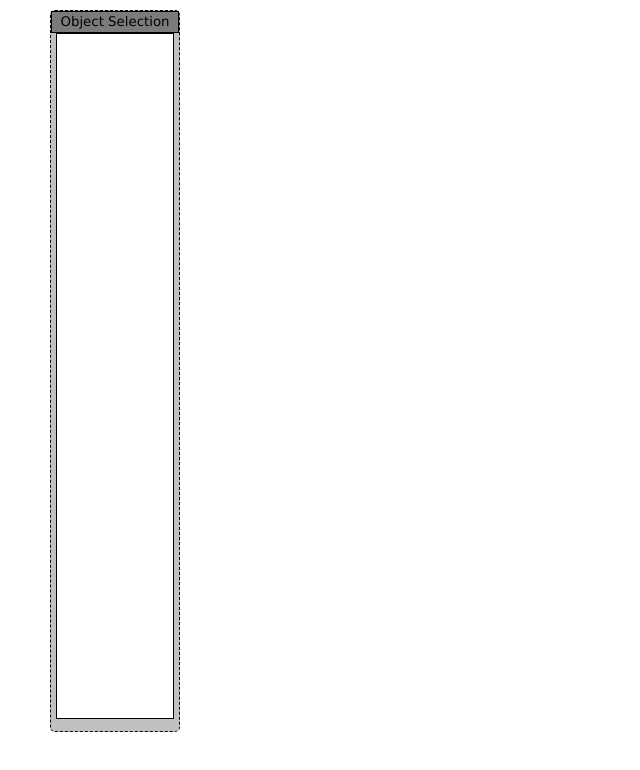
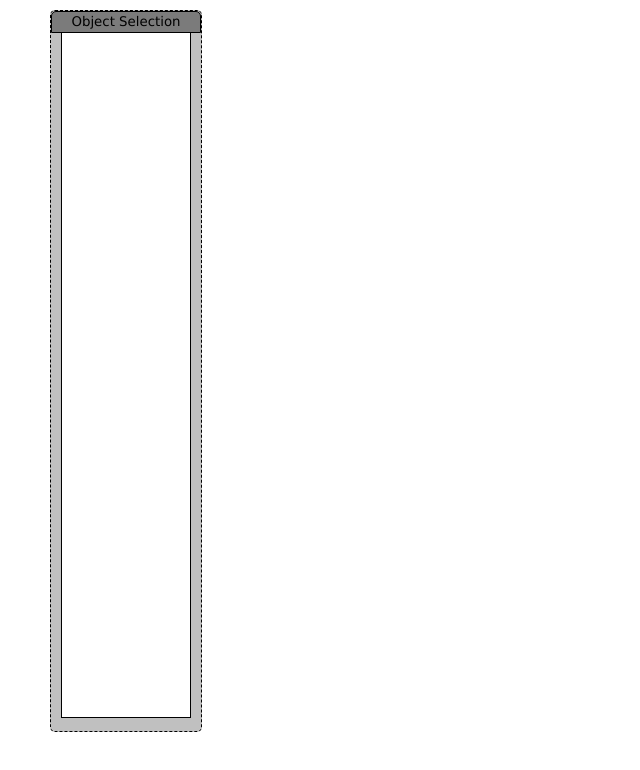
Before and after one commit to GaloisBlocks/GaloisBlocksFrontend, a Svelte app: page / in a window 1280 px wide. Shown: the top 770 px of the page, without its empty margins (0-640 px from the left). Built offline with nearby package versions, Linux system fonts and the light colour scheme.

Commit message:
[UI] Added drag object into editor logic and icons.

```diff
--- a/package.json
+++ b/package.json
@@ -17,5 +17,8 @@
     "tslib": "^2.5.0",
     "typescript": "^4.9.3",
     "vite": "^4.2.0"
+  },
+  "dependencies": {
+    "iconify-icon": "^1.0.7"
   }
 }
--- a/src/App.svelte
+++ b/src/App.svelte
@@ -1,4 +1,19 @@
 <script>
-    import ObjectMenu from "./components/ObjectMenu.svelte";
+  import ObjectMenu from "./components/ObjectMenu.svelte";
 </script>
-<ObjectMenu/>
+
+<div
+class="editor"
+  on:drop={(event) => {
+    console.log(event);
+  }}
+  on:dragover|preventDefault
+>
+</div>
+<ObjectMenu />
+<style>
+    .editor{
+        width:100%;
+        height: 100%;
+    }
+</style>
--- a/src/app.css
+++ b/src/app.css
@@ -2,7 +2,7 @@
   font-family: Inter, system-ui, Avenir, Helvetica, Arial, sans-serif;
   line-height: 1.5;
   font-weight: 400;
-
+  height: 100%;
   color-scheme: light dark;
   color: rgba(255, 255, 255, 0.87);
   background-color: #242424;
@@ -28,7 +28,7 @@ body {
   display: flex;
   place-items: center;
   min-width: 320px;
-  min-height: 100vh;
+  height: 100%;
 }
 
 h1 {
@@ -41,9 +41,8 @@ h1 {
 }
 
 #app {
-  max-width: 1280px;
-  margin: 0 auto;
-  padding: 2rem;
+  width: 100%;
+  height: 100%;
   text-align: center;
 }
 
--- a/src/components/ObjectMenu.svelte
+++ b/src/components/ObjectMenu.svelte
@@ -1,4 +1,5 @@
 <script>
+  import "iconify-icon";
   function dragMe(node) {
     let moving = false;
     let left = 50;
@@ -31,14 +32,33 @@
       moving = false;
     });
   }
+  function drop(event,index){
+    console.log(event)
+  }
+  let list = [1,2,3,4,5]
 </script>
 
 <div class="menu-window" use:dragMe>
   <div id="menu-drag-sel">Object Selection</div>
-  <div class="menu-objs" />
+  <div class="menu-objs-box">
+    <div class="menu-objs">
+      {#each list as index}
+        <iconify-icon
+          draggable="true"
+          class="icon"
+          icon="mdi:home"
+        />
+      {/each}
+    </div>
+  </div>
 </div>
 
 <style>
+  .icon {
+    font-size: 40px;
+    height: 40px;
+    background: transparent;
+  }
   .menu-window {
     border: dashed 1px rgb(0, 0, 0);
     background-color: rgb(192, 192, 192);
@@ -46,18 +66,27 @@
     font-size: 10pt;
     font-family: Verdana;
     color: #000;
-    width: 10vw;
+    width: clamp(150px, 10vw, 10vw);
     height: 90%;
   }
-  .menu-objs {
-    width: 90%;
+  .menu-objs-box {
+    width: 85%;
     height: 95%;
     background-color: rgb(255, 255, 255);
     border: solid 1px rgb(0, 0, 0);
     margin: auto;
+    border-top: none;
+  }
+  .menu-objs {
+    display: inline-flex;
+    flex-wrap: wrap;
+    padding: 2px;
+    justify-content: left;
   }
   #menu-drag-sel {
     background-color: rgb(123, 123, 123);
     border: solid 1px rgb(0, 0, 0);
+    border-top-left-radius: 5px;
+    border-top-right-radius: 5px;
   }
 </style>
```
Also changed, not shown: 1 other file (tests, documents, lock files or other folders).
